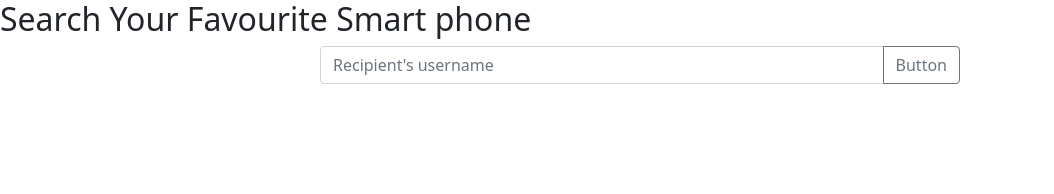
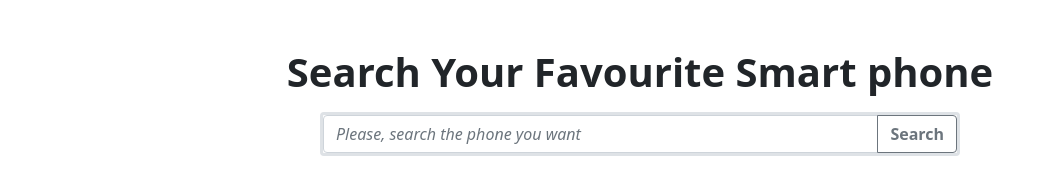
Before and after one commit to TakiYasirUIU/phone-hunter, a plain HTML site: page index.html in a window 1280 px wide. Shown: the whole page, without its empty margins (0-1054 px from the left). Drawn offline with nearby package versions, Linux system fonts and the light colour scheme.

Commit message:
search box design done

```diff
--- a/index.html
+++ b/index.html
@@ -9,10 +9,10 @@
     <link href="https://cdn.jsdelivr.net/npm/bootstrap@5.0.2/dist/css/bootstrap.min.css" rel="stylesheet" integrity="sha384-EVSTQN3/azprG1Anm3QDgpJLIm9Nao0Yz1ztcQTwFspd3yD65VohhpuuCOmLASjC" crossorigin="anonymous">
 </head>
 <body>
-    <h2>Search Your Favourite Smart phone</h2>
-    <div class="input-group mb-3 w-50 mx-auto">
-        <input type="text" class="form-control" placeholder="Recipient's username" aria-label="Recipient's username" aria-describedby="button-addon2">
-        <button class="btn btn-outline-secondary" type="button" id="button-addon2">Button</button>
+    <h1 class="text-center mt-5 mb-3 fw-bolder ">Search Your Favourite Smart phone</h1>
+    <div class="input-group mb-3 border border-3 rounded  w-50 mx-auto">
+        <input type="phone-search-field" class="form-control fst-italic " placeholder="Please, search the phone you want" aria-label="Please, search the phone you want" aria-describedby="button-addon2">
+        <button class="btn btn-outline-secondary fw-bolder" type="button" id="phone-search-button">Search</button>
       </div>
     <!-- Bootstrap script  -->
     <script src="https://cdn.jsdelivr.net/npm/bootstrap@5.0.2/dist/js/bootstrap.bundle.min.js" integrity="sha384-MrcW6ZMFYlzcLA8Nl+NtUVF0sA7MsXsP1UyJoMp4YLEuNSfAP+JcXn/tWtIaxVXM" crossorigin="anonymous"></script>
```
